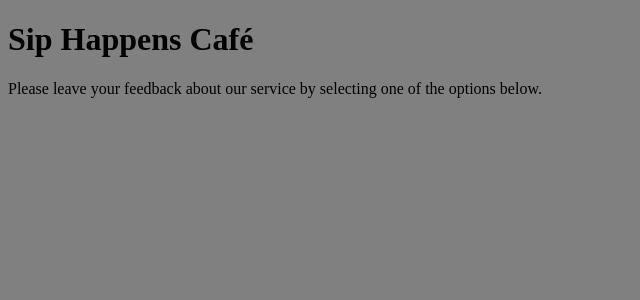
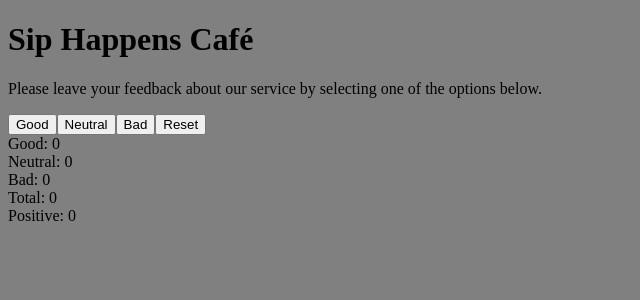
Before and after one commit to OstTomasz/goit-react-hw-02, a React (Vite) app: page / in a window 1280 px wide. Shown: the top 300 px of the page, without its empty margins (0-640 px from the left). Built offline with nearby package versions, Linux system fonts and the light colour scheme.

Commit message:
markup done

```diff
--- a/index.html
+++ b/index.html
@@ -4,7 +4,7 @@
     <meta charset="UTF-8" />
     <link rel="icon" type="image/svg+xml" href="/vite.svg" />
     <meta name="viewport" content="width=device-width, initial-scale=1.0" />
-    <title>React homework</title>
+    <title>React homework 02</title>
   </head>
   <body>
     <div id="root"></div>
--- a/src/App.jsx
+++ b/src/App.jsx
@@ -1,9 +1,14 @@
-// import Feedback from "./components/Feedback";
-// import Options from "./components/Options";
-
 import { Description } from "./components/Description";
+import { Feedback } from "./components/Feedback";
+import { Options } from "./components/Options";
 // import { Feedback } from "./components/Feedback";
 
 export const App = () => {
-  return <Description />;
+  return (
+    <>
+      <Description />
+      <Options />
+      <Feedback />
+    </>
+  );
 };
--- a/src/components/Feedback.jsx
+++ b/src/components/Feedback.jsx
@@ -1,12 +1,26 @@
 export const Feedback = () => {
   return (
-    <p>sdfgsdfg</p>
-    // <div className="description">
-    //   <h1> Sip Happens Café</h1>
-    //   <p>
-    //     Please leave your feedback about our service by selecting one of the
-    //     options below.
-    //   </p>
-    // </div>
+    <div className="feedback">
+      <div>
+        <span>Good: </span>
+        <span>0</span>
+      </div>
+      <div>
+        <span>Neutral: </span>
+        <span>0</span>
+      </div>
+      <div>
+        <span>Bad: </span>
+        <span>0</span>
+      </div>
+      <div>
+        <span>Total: </span>
+        <span>0</span>
+      </div>
+      <div>
+        <span>Positive: </span>
+        <span>0</span>
+      </div>
+    </div>
   );
 };
--- a/src/components/Options.jsx
+++ b/src/components/Options.jsx
@@ -1 +1,14 @@
-export const Options = () => {};
+const Button = ({ children, idName }) => {
+  return <button type="button">{children}</button>;
+};
+
+export const Options = () => {
+  return (
+    <div className="options">
+      <Button>Good</Button>
+      <Button>Neutral</Button>
+      <Button>Bad</Button>
+      <Button>Reset</Button>
+    </div>
+  );
+};
```
